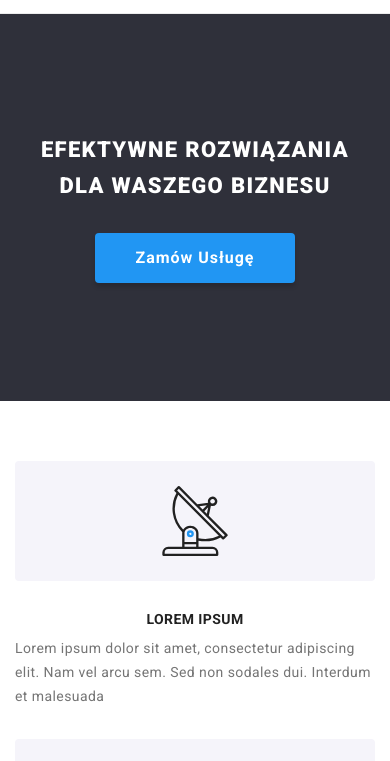
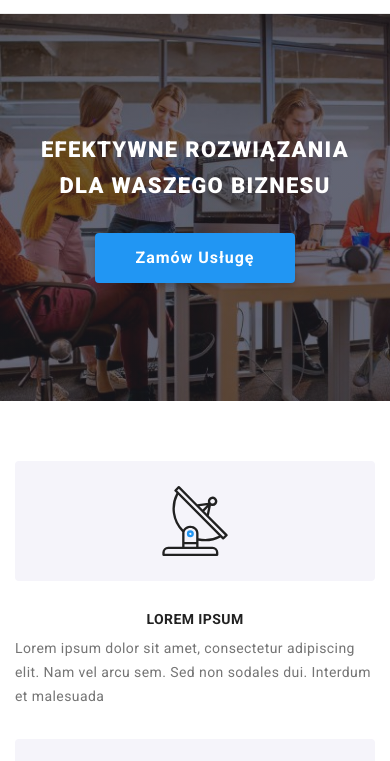
Before and after one commit to Chrapson/GOIT-MARKUP-HW, a plain HTML site: page index.html in a window 390 px wide. Shown: the part 63-824 px from the top of the page. Drawn offline with nearby package versions, Linux system fonts and the light colour scheme.

Commit message:
desktop responsive

```diff
--- a/sass/components/_hero.scss
+++ b/sass/components/_hero.scss
@@ -1,11 +1,11 @@
 .hero-bg {
   background: #2f303a;
   &__img {
-    // background-image: linear-gradient(
-    //     rgba(47, 48, 58, 0.4),
-    //     rgba(47, 48, 58, 0.4)
-    //   ),
-    //   url("../images/hero@2x.jpg");
+    background-image: linear-gradient(
+        rgba(47, 48, 58, 0.4),
+        rgba(47, 48, 58, 0.4)
+      ),
+      url("../images/hero@2x.jpg");
     background-size: cover;
     background-repeat: no-repeat;
     padding: 0;
```
Also changed, not shown: css/main.min.css, 1 other file.
